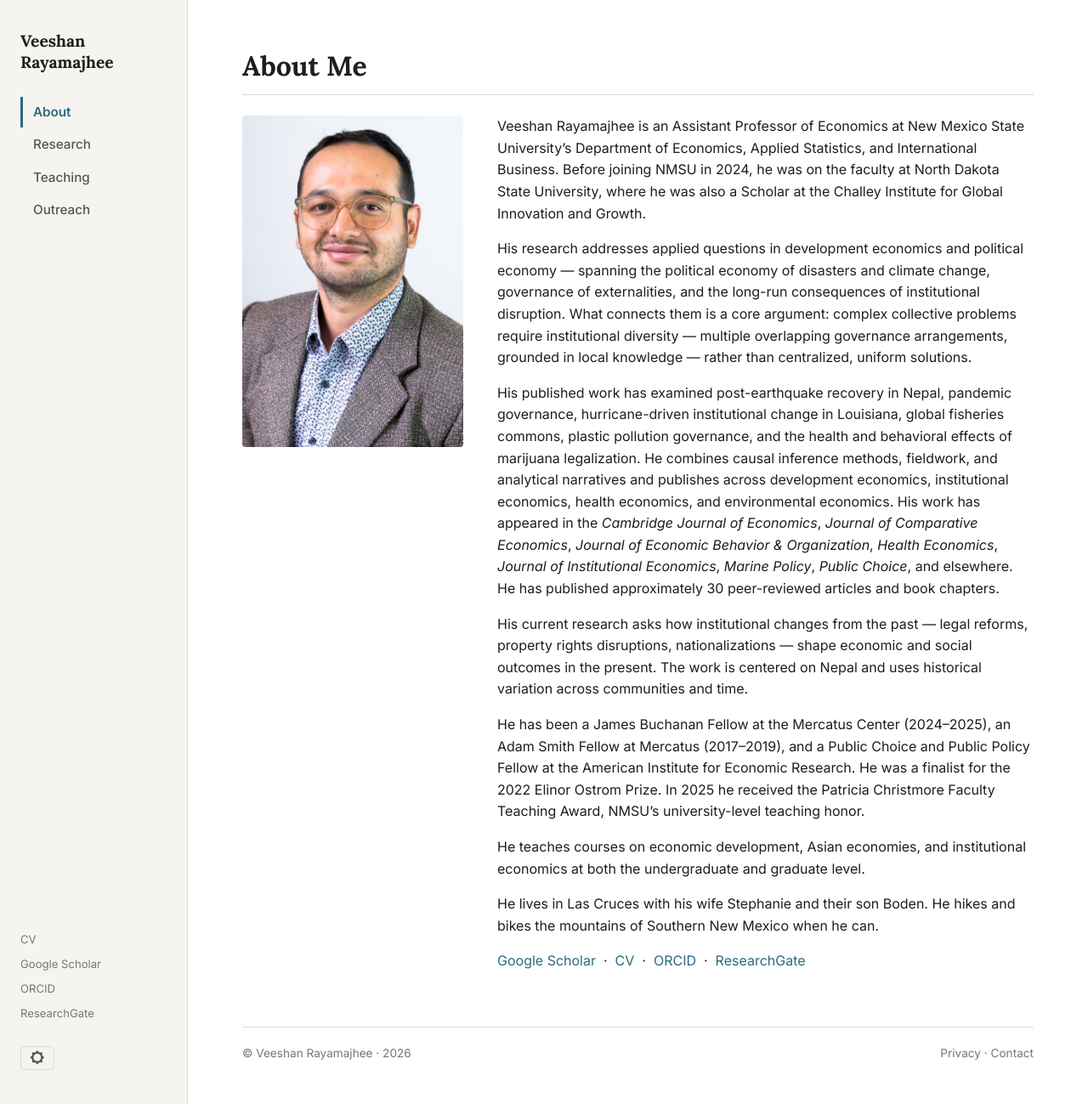
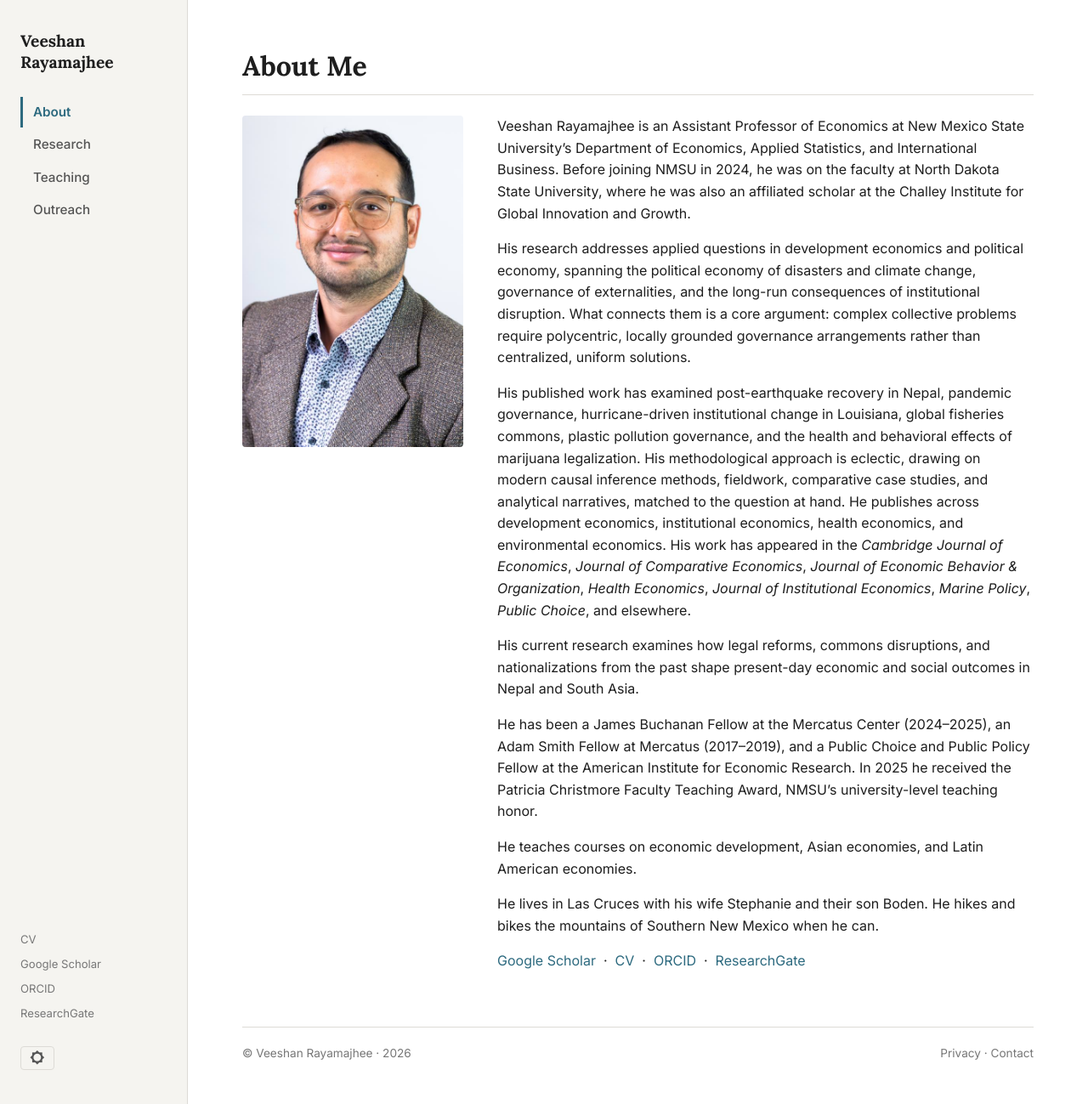
Before and after one commit to veeshanr/veeshanr.github.io, a Jekyll site: the page built from pages/about.md, in a window 1280 px wide and 1299 px high. Shown: the whole window at 85% size. Built offline with Jekyll 4.4.1, drawn with Linux system fonts in a browser that asks for light colours.

Commit message:
Polish bio: fix em dashes, eclectic methods, trim teaching sentence

```diff
--- a/pages/about.md
+++ b/pages/about.md
@@ -5,17 +5,17 @@ navbar-index: 0
 title: About Me
 ---
 
-Veeshan Rayamajhee is an Assistant Professor of Economics at New Mexico State University's Department of Economics, Applied Statistics, and International Business. Before joining NMSU in 2024, he was on the faculty at North Dakota State University, where he was also a Scholar at the Challey Institute for Global Innovation and Growth.
+Veeshan Rayamajhee is an Assistant Professor of Economics at New Mexico State University's Department of Economics, Applied Statistics, and International Business. Before joining NMSU in 2024, he was on the faculty at North Dakota State University, where he was also an affiliated scholar at the Challey Institute for Global Innovation and Growth.
 
-His research addresses applied questions in development economics and political economy — spanning the political economy of disasters and climate change, governance of externalities, and the long-run consequences of institutional disruption. What connects them is a core argument: complex collective problems require institutional diversity — multiple overlapping governance arrangements, grounded in local knowledge — rather than centralized, uniform solutions.
+His research addresses applied questions in development economics and political economy, spanning the political economy of disasters and climate change, governance of externalities, and the long-run consequences of institutional disruption. What connects them is a core argument: complex collective problems require polycentric, locally grounded governance arrangements rather than centralized, uniform solutions.
 
-His published work has examined post-earthquake recovery in Nepal, pandemic governance, hurricane-driven institutional change in Louisiana, global fisheries commons, plastic pollution governance, and the health and behavioral effects of marijuana legalization. He combines causal inference methods, fieldwork, and analytical narratives and publishes across development economics, institutional economics, health economics, and environmental economics. His work has appeared in the *Cambridge Journal of Economics*, *Journal of Comparative Economics*, *Journal of Economic Behavior & Organization*, *Health Economics*, *Journal of Institutional Economics*, *Marine Policy*, *Public Choice*, and elsewhere. He has published approximately 30 peer-reviewed articles and book chapters.
+His published work has examined post-earthquake recovery in Nepal, pandemic governance, hurricane-driven institutional change in Louisiana, global fisheries commons, plastic pollution governance, and the health and behavioral effects of marijuana legalization. His methodological approach is eclectic, drawing on modern causal inference methods, fieldwork, comparative case studies, and analytical narratives, matched to the question at hand. He publishes across development economics, institutional economics, health economics, and environmental economics. His work has appeared in the *Cambridge Journal of Economics*, *Journal of Comparative Economics*, *Journal of Economic Behavior & Organization*, *Health Economics*, *Journal of Institutional Economics*, *Marine Policy*, *Public Choice*, and elsewhere.
 
-His current research asks how institutional changes from the past — legal reforms, property rights disruptions, nationalizations — shape economic and social outcomes in the present. The work is centered on Nepal and uses historical variation across communities and time.
+His current research examines how legal reforms, commons disruptions, and nationalizations from the past shape present-day economic and social outcomes in Nepal and South Asia.
 
-He has been a James Buchanan Fellow at the Mercatus Center (2024–2025), an Adam Smith Fellow at Mercatus (2017–2019), and a Public Choice and Public Policy Fellow at the American Institute for Economic Research. He was a finalist for the 2022 Elinor Ostrom Prize. In 2025 he received the Patricia Christmore Faculty Teaching Award, NMSU's university-level teaching honor.
+He has been a James Buchanan Fellow at the Mercatus Center (2024–2025), an Adam Smith Fellow at Mercatus (2017–2019), and a Public Choice and Public Policy Fellow at the American Institute for Economic Research. In 2025 he received the Patricia Christmore Faculty Teaching Award, NMSU's university-level teaching honor.
 
-He teaches courses on economic development, Asian economies, and institutional economics at both the undergraduate and graduate level.
+He teaches courses on economic development, Asian economies, and Latin American economies.
 
 He lives in Las Cruces with his wife Stephanie and their son Boden. He hikes and bikes the mountains of Southern New Mexico when he can.
 
```
